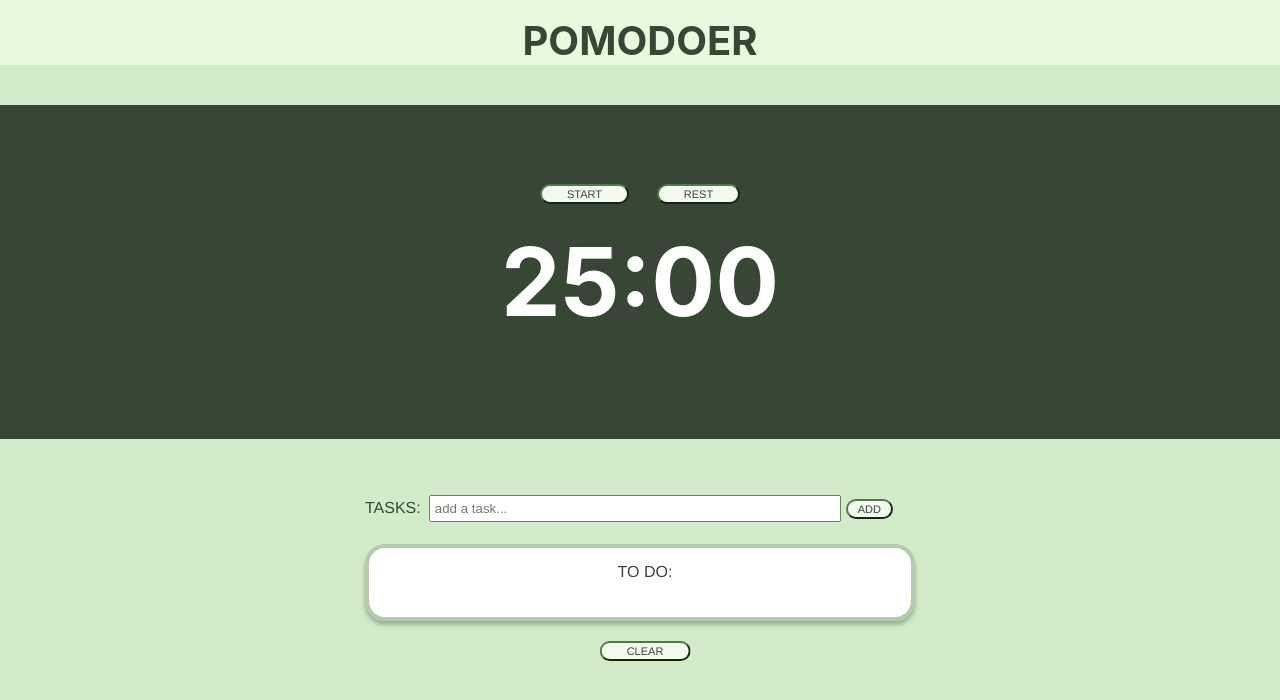
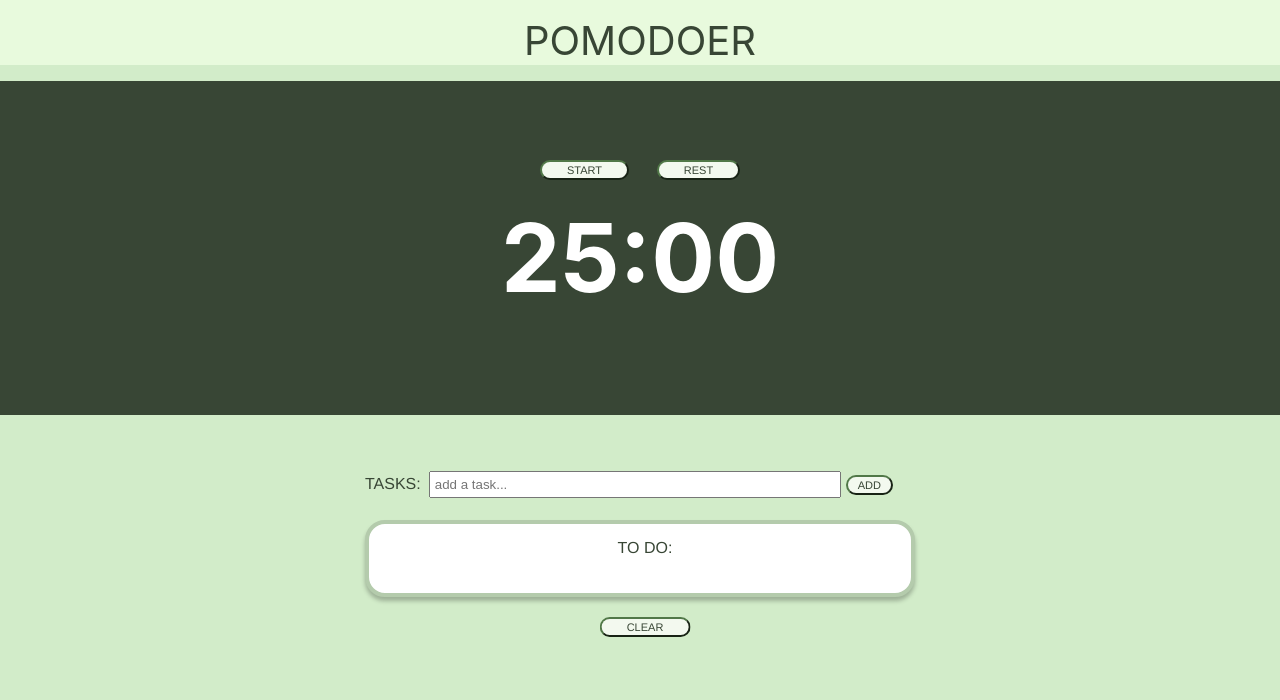
Before and after one commit to cindylwang/femmehacks-pomodoer-app, a React (Create React App) app: page /1 in a window 1280 px wide. Shown: the top 700 px of the page. Built offline with nearby package versions, Linux system fonts and the light colour scheme.

Commit message:
adding "home" functionality

```diff
--- a/src/Collab.js
+++ b/src/Collab.js
@@ -6,6 +6,8 @@ import ToDoList from "./ToDoList";
 // import './App.css';
 import './ToDoList.css';
 // import useChat from "../useChat";
+
+import {Link} from 'react-router-dom'
 
 
 import OurTimer from './Timer';
@@ -18,9 +20,9 @@ const Collab = (props) => {
     <div className="App">
         <div className="App-header">
           <header className='collab-header'>
-            <h1>
+            <Link to ={`/`} className='home-button'>
               POMODOER
-            </h1>
+            </Link>
           </header>
        </div>
         <div className='timer'>
--- a/src/Home/home.css
+++ b/src/Home/home.css
@@ -68,5 +68,6 @@
     top: 70%;
     left: 50%;
     margin-right: -50%;
-    transform: translate(-50%,-50%)
+    transform: translate(-50%,-50%);
+    cursor: default;
 }
--- a/src/ToDoList.css
+++ b/src/ToDoList.css
@@ -50,6 +50,7 @@ h1 {
     padding-left: 25px;
     padding-right: 25px;
     font-size: 11px;
+    cursor: pointer;
 }
 
 .btn-tertiary {
@@ -69,6 +70,7 @@ h1 {
     padding-left: 10px;
     padding-right: 10px;
     font-size: 11px;
+    cursor: pointer;
 }
 
 .center {
@@ -98,6 +100,7 @@ h1 {
     padding-left: 25px;
     padding-right: 25px;
     font-size: 11px;
+    cursor: pointer;
 
 }
 
@@ -126,14 +129,23 @@ p {
     text-align: center;
     margin-top: 10px;
     font-weight: 520;
+    cursor: default;
 
 }
 
 .collab-header {
     padding-top: 2vmin;
-    font-size: 2.5vmin;
+
     margin-bottom:2vmin;
+
 }
+
+.home-button {
+    text-decoration: none;
+    color: #384635;
+    font-size: 5vmin;
+}
+
 
 .other-task{
     color:#B4CBAC
```
